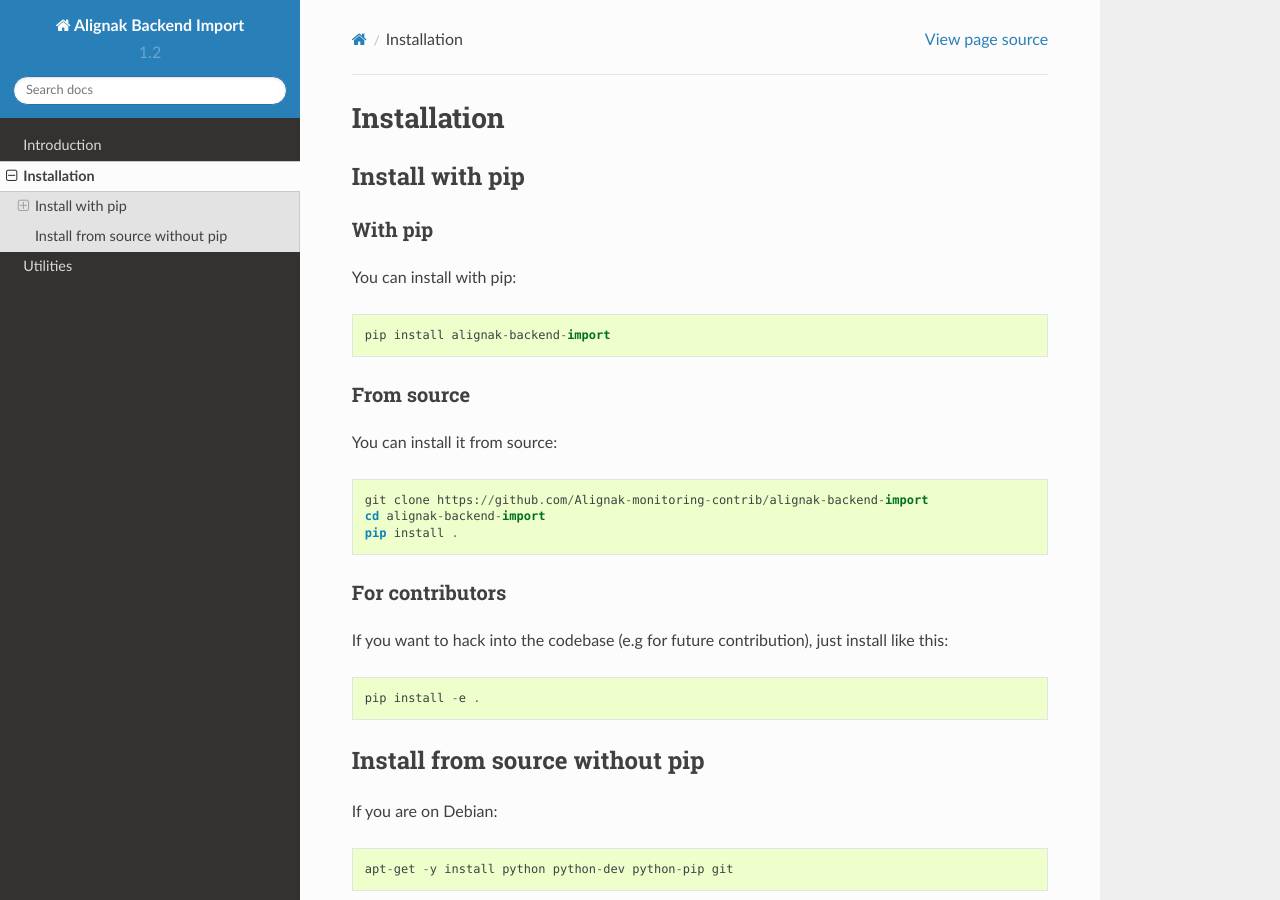
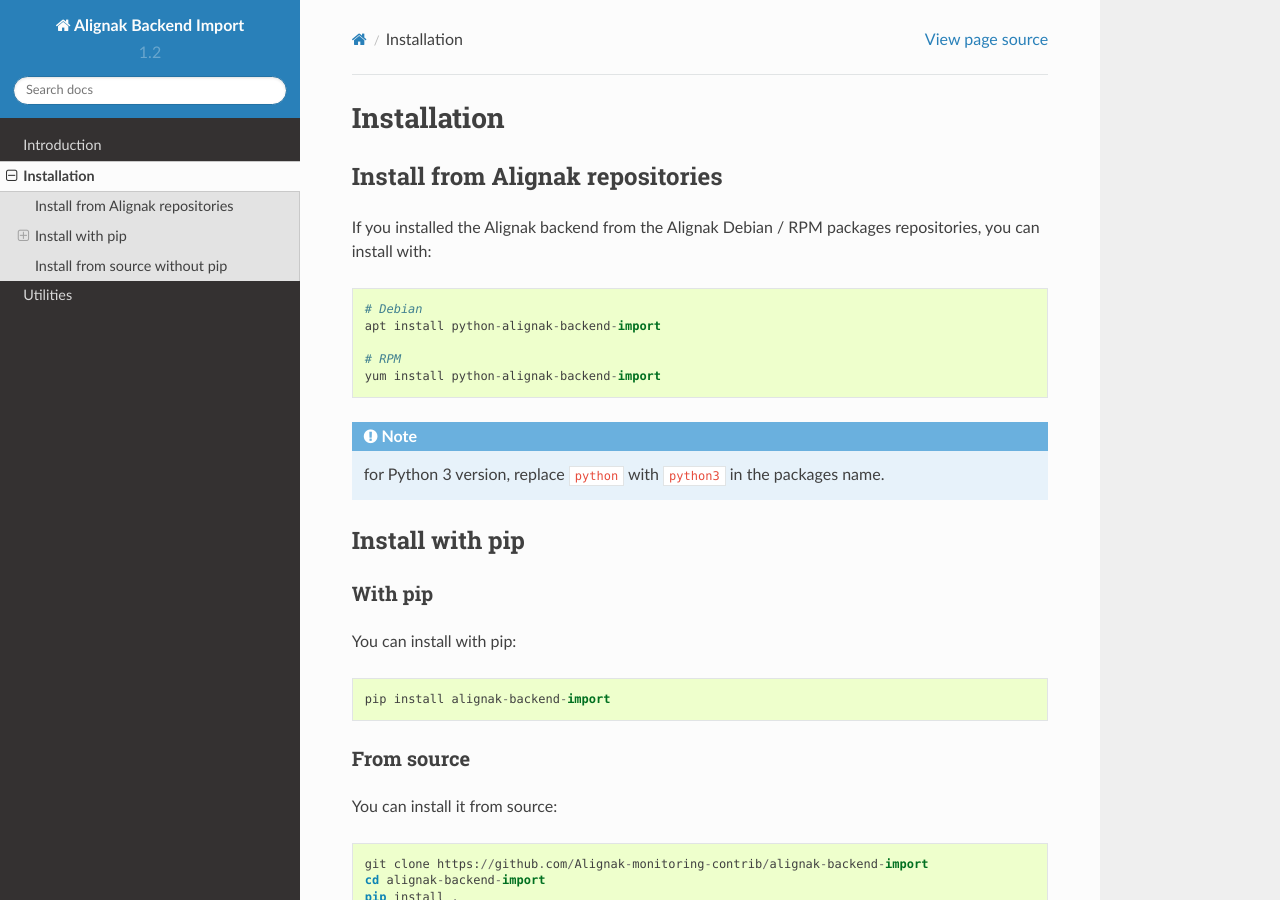
Before and after one commit to Alignak-monitoring-contrib/alignak-backend-import, a Sphinx documentation site: the page built from docs/source/install.rst, in a window 1280 px wide and 900 px high. Built offline with Sphinx 7.4.7 and the Read the Docs theme 2.0.0, drawn with Linux system fonts in a browser that asks for light colours.

Commit message:
Build separate packages for Python 2 / 3

```diff
--- a/README.rst
+++ b/README.rst
@@ -120,7 +120,7 @@
     sudo apt-key adv --keyserver hkp://keyserver.ubuntu.com:80 --recv D401AB61
 
     sudo apt-get update
-    sudo apt install alignak-backend-import
+    sudo apt install python-alignak-backend-import
 
 CentOS::
 
@@ -135,6 +135,8 @@
     sudo yum repolist
 
     sudo yum install python-alignak-backend-import
+
+.. note:: for Python 3 version, replace ``python`` with ``python3`` in the packages name.
 
 From PyPI
 ~~~~~~~~~
--- a/docs/source/install.rst
+++ b/docs/source/install.rst
@@ -2,6 +2,19 @@
 
 Installation
 ============
+
+Install from Alignak repositories
+---------------------------------
+
+If you installed the Alignak backend from the Alignak Debian / RPM packages repositories, you can install with::
+
+    # Debian
+    apt install python-alignak-backend-import
+
+    # RPM
+    yum install python-alignak-backend-import
+
+.. note:: for Python 3 version, replace ``python`` with ``python3`` in the packages name.
 
 Install with pip
 ----------------
```
Also changed, not shown: .travis.yml, 1 other file.
